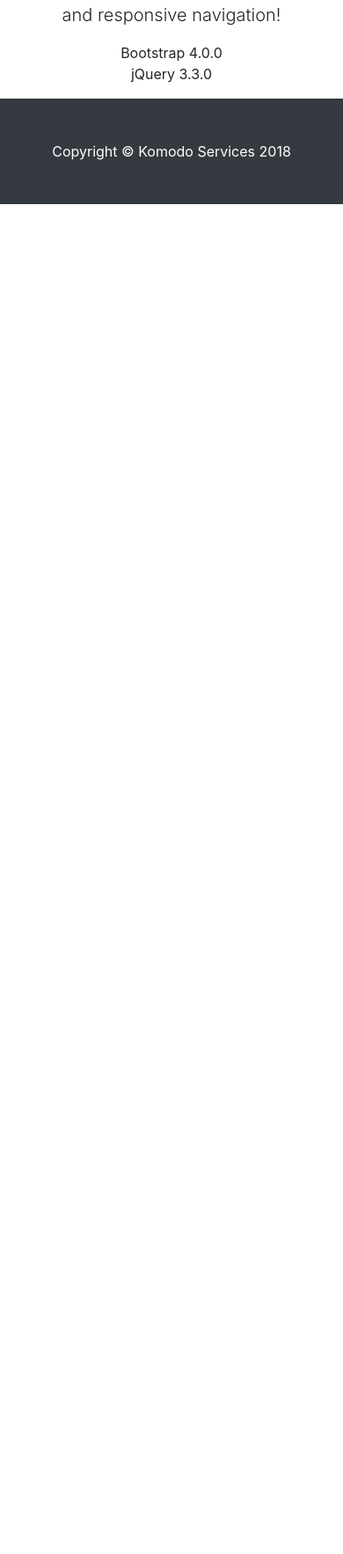
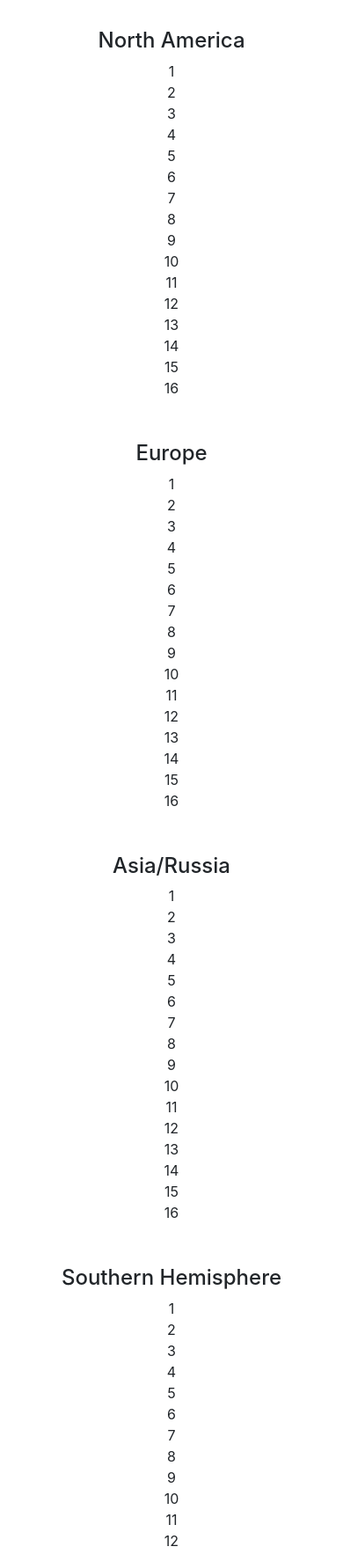
Before and after one commit to dabsolutions/komodo.services, a website: page notarynodes/index.html in a window 390 px wide. Shown: the part 234-2000 px from the top of the page at 88% size. Before the commit the page ends 844 px from the top, so only its background shows below. Drawn offline with Linux system fonts and the light colour scheme.

Commit message:
add notary node framework, added wallet names, small fixes

```diff
--- a/notarynodes/index.html
+++ b/notarynodes/index.html
@@ -63,12 +63,90 @@
     <div class="container">
       <div class="row">
         <div class="col-lg-12 text-center">
-          <h1 class="mt-5">Komodo Notary Nodes</h1>
-          <p class="lead">Complete with pre-defined file paths and responsive navigation!</p>
+          <h1 class="mt-5">Notary Nodes</h1>
+          <p class="lead">This page lists all of the 64 official Komodo Notary Nodes.</p>
+
+          <h4 class="mt-5">North America</h4>
           <ul class="list-unstyled">
-            <li>Bootstrap 4.0.0</li>
-            <li>jQuery 3.3.0</li>
+            <li>1</li>
+            <li>2</li>
+            <li>3</li>
+            <li>4</li>
+            <li>5</li>
+            <li>6</li>
+            <li>7</li>
+            <li>8</li>
+            <li>9</li>
+            <li>10</li>
+            <li>11</li>
+            <li>12</li>
+            <li>13</li>
+            <li>14</li>
+            <li>15</li>
+            <li>16</li>
           </ul>
+
+          <h4 class="mt-5">Europe</h4>
+          <ul class="list-unstyled">
+            <li>1</li>
+            <li>2</li>
+            <li>3</li>
+            <li>4</li>
+            <li>5</li>
+            <li>6</li>
+            <li>7</li>
+            <li>8</li>
+            <li>9</li>
+            <li>10</li>
+            <li>11</li>
+            <li>12</li>
+            <li>13</li>
+            <li>14</li>
+            <li>15</li>
+            <li>16</li>
+          </ul>
+
+          <h4 class="mt-5">Asia/Russia</h4>
+          <ul class="list-unstyled">
+            <li>1</li>
+            <li>2</li>
+            <li>3</li>
+            <li>4</li>
+            <li>5</li>
+            <li>6</li>
+            <li>7</li>
+            <li>8</li>
+            <li>9</li>
+            <li>10</li>
+            <li>11</li>
+            <li>12</li>
+            <li>13</li>
+            <li>14</li>
+            <li>15</li>
+            <li>16</li>
+          </ul>
+
+          <h4 class="mt-5">Southern Hemisphere</h4>
+          <ul class="list-unstyled">
+            <li>1</li>
+            <li>2</li>
+            <li>3</li>
+            <li>4</li>
+            <li>5</li>
+            <li>6</li>
+            <li>7</li>
+            <li>8</li>
+            <li>9</li>
+            <li>10</li>
+            <li>11</li>
+            <li>12</li>
+            <li>13</li>
+            <li>14</li>
+            <li>15</li>
+            <li>16</li>
+          </ul>
+
+
         </div>
       </div>
     </div>
```
Also changed, not shown: index.html (+1 -1 lines), wallets/index.html (+65 -3 lines).
